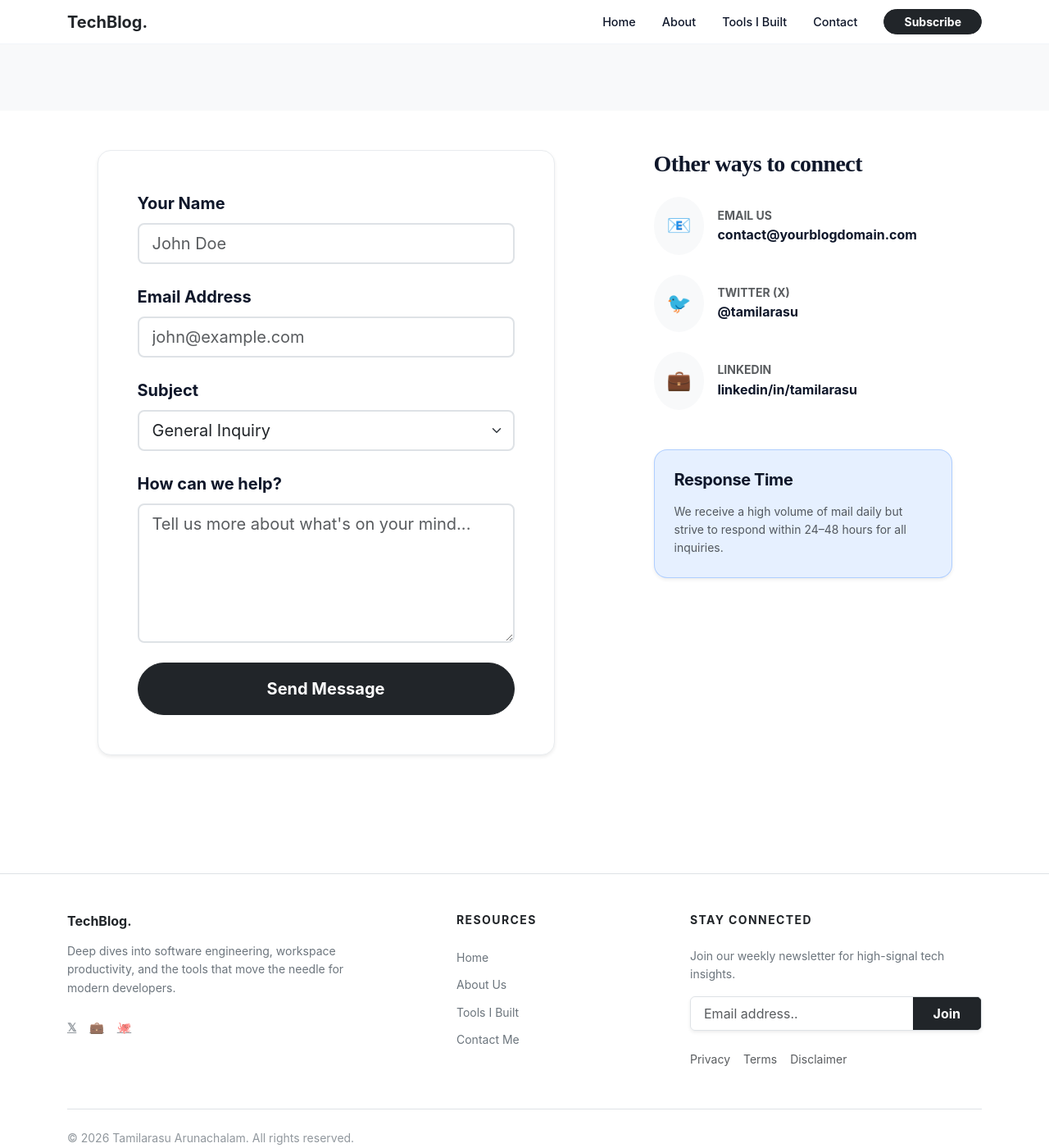
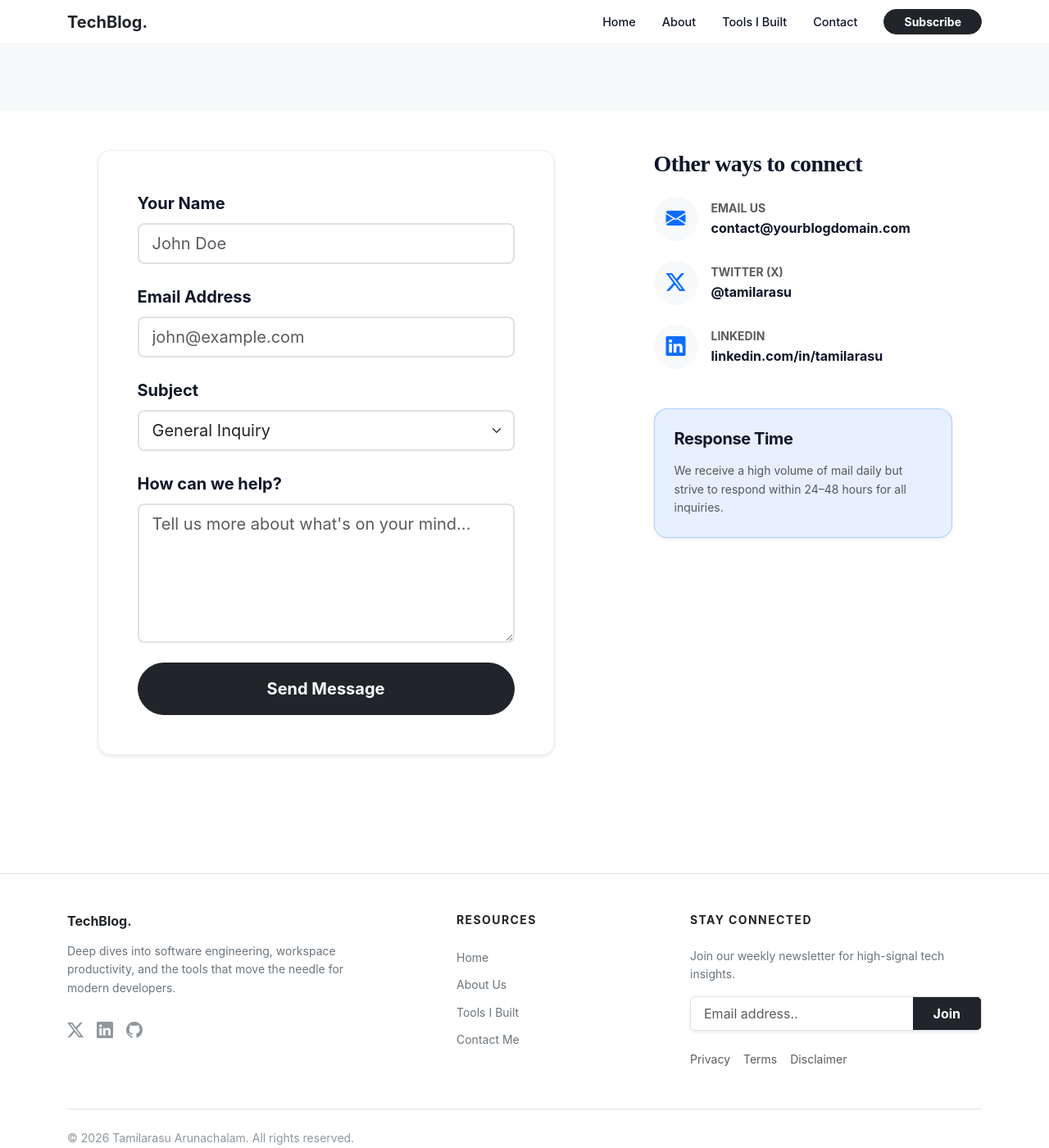
Before and after one commit to tamilarasu-arunachalam/blogs, a Jekyll site: the page built from contact.md, in a window 1280 px wide and 1400 px high, scrolled down 252 px. Shown: the whole window at 82% size. Built offline with Jekyll 4.4.1, drawn with Linux system fonts in a browser that asks for light colours.

Commit message:
feat: implement new site layouts and footer with Bootstrap 5 integration

```diff
--- a/_includes/footer.html
+++ b/_includes/footer.html
@@ -7,10 +7,10 @@
             <div class="col-lg-4 col-md-6">
                 <a class="navbar-brand fw-bold mb-3 d-block text-dark h4" href="{{ site.baseurl }}/">TechBlog.</a>
                 <p class="text-secondary small mb-4">Deep dives into software engineering, workspace productivity, and the tools that move the needle for modern developers.</p>
-                <div class="d-flex gap-3">
-                    <a href="#" class="text-secondary opacity-75 hover-primary"><span class="small font-monospace fw-bold">𝕏</span></a>
-                    <a href="#" class="text-secondary opacity-75 hover-primary"><span class="small">💼</span></a>
-                    <a href="#" class="text-secondary opacity-75 hover-primary"><span class="small">🐙</span></a>
+                <div class="d-flex gap-3 mt-4">
+                    <a href="https://twitter.com/{{ site.twitter_username }}" class="text-secondary opacity-75 hover-primary" target="_blank" rel="noopener"><i class="bi bi-twitter-x fs-5"></i></a>
+                    <a href="https://linkedin.com/in/{{ site.author | slugify }}" class="text-secondary opacity-75 hover-primary" target="_blank" rel="noopener"><i class="bi bi-linkedin fs-5"></i></a>
+                    <a href="https://github.com/{{ site.github_username }}" class="text-secondary opacity-75 hover-primary" target="_blank" rel="noopener"><i class="bi bi-github fs-5"></i></a>
                 </div>
             </div>
 
--- a/_layouts/default.html
+++ b/_layouts/default.html
@@ -10,6 +10,8 @@
 
   <!-- Bootstrap 5 CSS -->
   <link href="https://cdn.jsdelivr.net/npm/bootstrap@5.3.3/dist/css/bootstrap.min.css" rel="stylesheet">
+  <!-- Bootstrap Icons -->
+  <link rel="stylesheet" href="https://cdn.jsdelivr.net/npm/bootstrap-icons@1.11.3/font/bootstrap-icons.min.css">
   <!-- Custom CSS -->
   <link rel="stylesheet" href="{{ site.baseurl }}/assets/css/style.css">
 
--- a/_layouts/post.html
+++ b/_layouts/post.html
@@ -52,7 +52,7 @@ layout: default
 
                 <!-- Related Posts Grid -->
                 <section class="related-posts mt-5 pt-5 border-top">
-                    <h4 class="fw-bold mb-4 serif">You might also like</h4>
+                    <h4 class="fw-bold mb-4 ls-n1 text-dark">You might also like</h4>
                     <div class="row gy-4">
                         {% assign related_count = 0 %}
                         {% for post in site.posts %}
--- a/contact.md
+++ b/contact.md
@@ -49,8 +49,8 @@ permalink: /contact/
             <div class="mb-5">
                 <h3 class="fw-bold mb-4 serif">Other ways to connect</h3>
                 <div class="d-flex align-items-center mb-4">
-                    <div class="bg-light p-3 rounded-circle me-3">
-                         <span class="fs-4">📧</span>
+                    <div class="bg-light p-3 rounded-circle me-3" style="width: 54px; height: 54px; display: flex; align-items: center; justify-content: center;">
+                         <i class="bi bi-envelope-fill text-primary fs-4"></i>
                     </div>
                     <div>
                         <div class="fw-bold text-muted small">EMAIL US</div>
@@ -58,8 +58,8 @@ permalink: /contact/
                     </div>
                 </div>
                 <div class="d-flex align-items-center mb-4">
-                    <div class="bg-light p-3 rounded-circle me-3">
-                         <span class="fs-4">🐦</span>
+                    <div class="bg-light p-3 rounded-circle me-3" style="width: 54px; height: 54px; display: flex; align-items: center; justify-content: center;">
+                         <i class="bi bi-twitter-x text-primary fs-4"></i>
                     </div>
                     <div>
                         <div class="fw-bold text-muted small">TWITTER (X)</div>
@@ -67,12 +67,12 @@ permalink: /contact/
                     </div>
                 </div>
                 <div class="d-flex align-items-center mb-4">
-                    <div class="bg-light p-3 rounded-circle me-3">
-                         <span class="fs-4">💼</span>
+                    <div class="bg-light p-3 rounded-circle me-3" style="width: 54px; height: 54px; display: flex; align-items: center; justify-content: center;">
+                         <i class="bi bi-linkedin text-primary fs-4"></i>
                     </div>
                     <div>
                         <div class="fw-bold text-muted small">LINKEDIN</div>
-                        <div class="fw-bold">linkedin/in/tamilarasu</div>
+                        <div class="fw-bold">linkedin.com/in/tamilarasu</div>
                     </div>
                 </div>
             </div>
```
Also changed, not shown: README.md.
